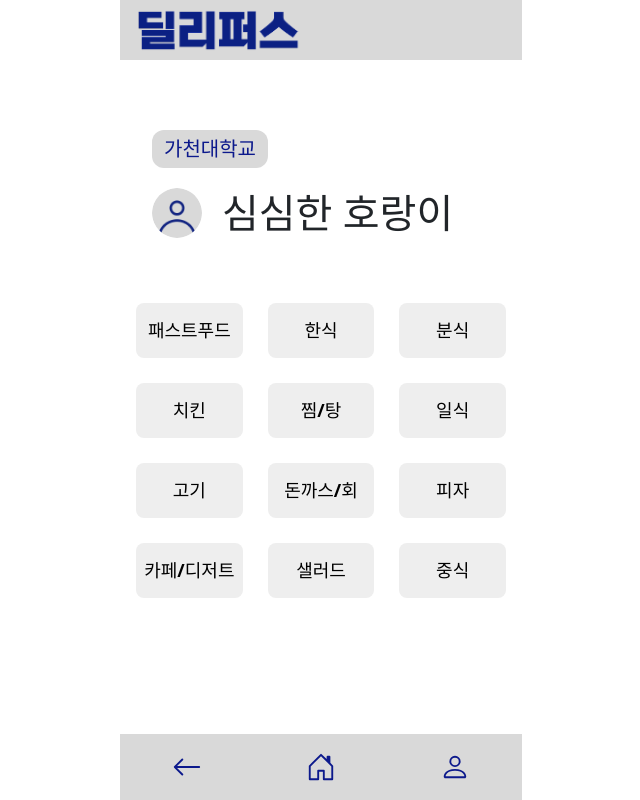
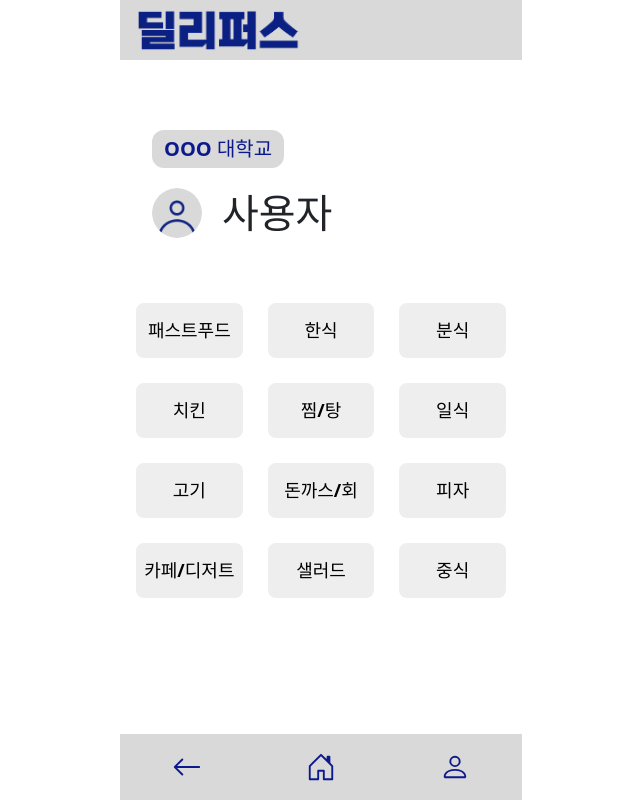
Before and after one commit to GCU-Project-Space/Front, a React (Vite) app: page / in a window 1280 px wide. Shown: the whole page, without its empty margins (319-959 px from the left). Built offline with nearby package versions, Linux system fonts and the light colour scheme; no server answers.

Commit message:
fix : HOME 화면 userInfo 변수화 수정

```diff
--- a/src/components/UserInfo.jsx
+++ b/src/components/UserInfo.jsx
@@ -1,4 +1,29 @@
+import React, { useEffect, useState } from 'react';
+import axios from 'axios';
+
+
 function UserInfo() {
+  const [user, setUser] = useState(null);
+
+  useEffect(() => {
+    axios.get('http://서버주소/api/v1/users/1')
+      .then(res => {
+        setUser(res.data);
+      })
+      .catch(err => {
+        console.error('유저 정보 불러오기 실패:', err);
+      });
+  }, []);
+
+  // 기본 값
+  const defaultProfile = '/src/assets/user_image.png';  // 기본 이미지
+  const defaultName = '사용자';
+  const defaultSchool = ' OOO 대학교'
+
+  const profileImage = user?.profileImage || defaultProfile;
+  const nickname = user?.nickname || defaultName;
+  const schoolName = user?.schoolName || defaultSchool;
+
   return (
     <div style={{
       width: '100%',
@@ -18,7 +43,7 @@ function UserInfo() {
         width: 'fit-content',
         marginLeft: 0,
       }}>
-        가천대학교
+        {schoolName}
       </div>
 
       <div
@@ -30,12 +55,12 @@ function UserInfo() {
         }}
       >
         <img
-          src="/src/assets/user_image.png"
+          src={profileImage}
           alt="user"
           style={{ width: '50px', height: '50px', borderRadius: '50%' }}
         />
         <div style={{ fontWeight: 'bold', fontSize: '40px', }}>
-          심심한 호랑이
+          {nickname}
         </div>
       </div>
     </div>
```
